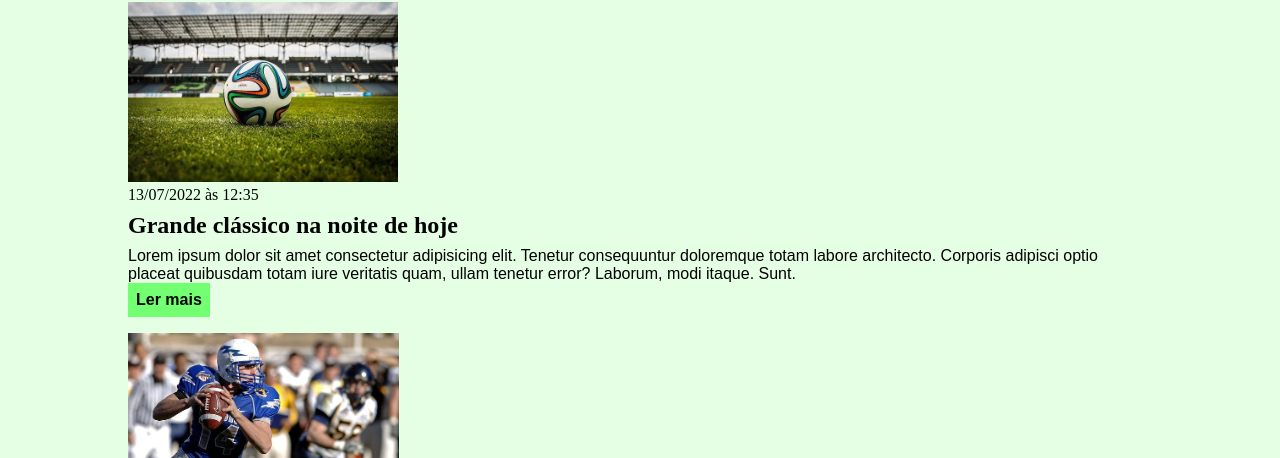
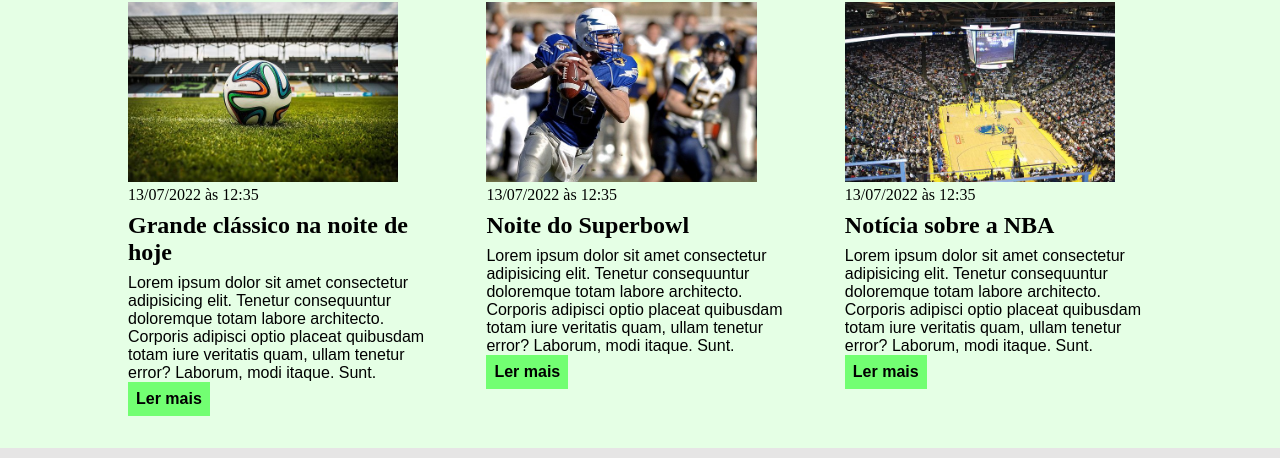
Before and after one commit to nexusdei/exercicio_css_corrigido, a plain HTML site: page index.html in a window 1280 px wide. Shown: the part 136-594 px from the top of the page. Drawn offline with Linux system fonts and the light colour scheme.

Commit message:
Update main.css
correção articles

```diff
--- a/main.css
+++ b/main.css
@@ -43,7 +43,7 @@ header li a {
     height: 180px;
 }
 
-.article article {
+.articles article {
     width: 30%;
 }
 
```
